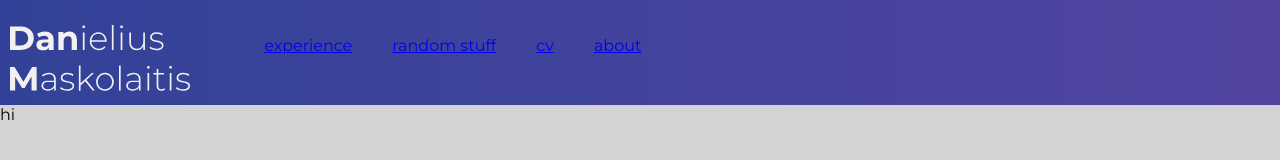
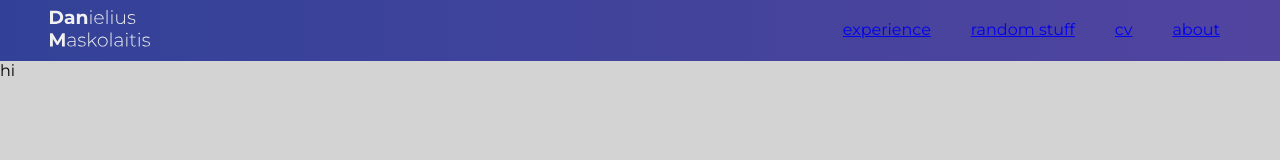
Before and after one commit to Awforsaken/awforsaken.github.io, a plain HTML site: page puslapis/index.html in a window 1280 px wide. Shown: the top 160 px of the page. Drawn offline with nearby package versions, Linux system fonts and the light colour scheme.

Commit message:
Update stylesheet.css

```diff
--- a/puslapis/stylesheet.css
+++ b/puslapis/stylesheet.css
@@ -24,7 +24,7 @@
 /*  breakpoints 600px, 900px, 1200px, and 1800px*/
 /*tablet  @media only screen and (min-width: 1200px){*/
 
-@media (min-width: 1200px){
+@media only screen and (min-width: 1200px){
     .mobile-nav{
         display:none;
     }
@@ -461,25 +461,29 @@ right:-80%;
   /*display:none;*/
   /*height: 70px;*/
 }
-.desktop-nav ul{
-  display:inline-block;
+.desktop-nav ul.desktop-list{
+  /*display:inline-block;*/
   list-style: none;
+  float:right;
+  margin:0;
 }
 .desktop.logo{
   padding:10px;
 }
 .desktop-nav .logo{
-  max-width:200px;
+  max-width:120px;
   display:inline-block;
 }
 .desktop-nav .desktop-list li{
   float:left;
   padding:20px;
 }
+
 /* /desktop nav*/
 /*  desktop general*/
 .container{
   max-width: 1200px;
+  margin:auto;
 }
 /* /desktop general*/
 /*  gradients */
```
